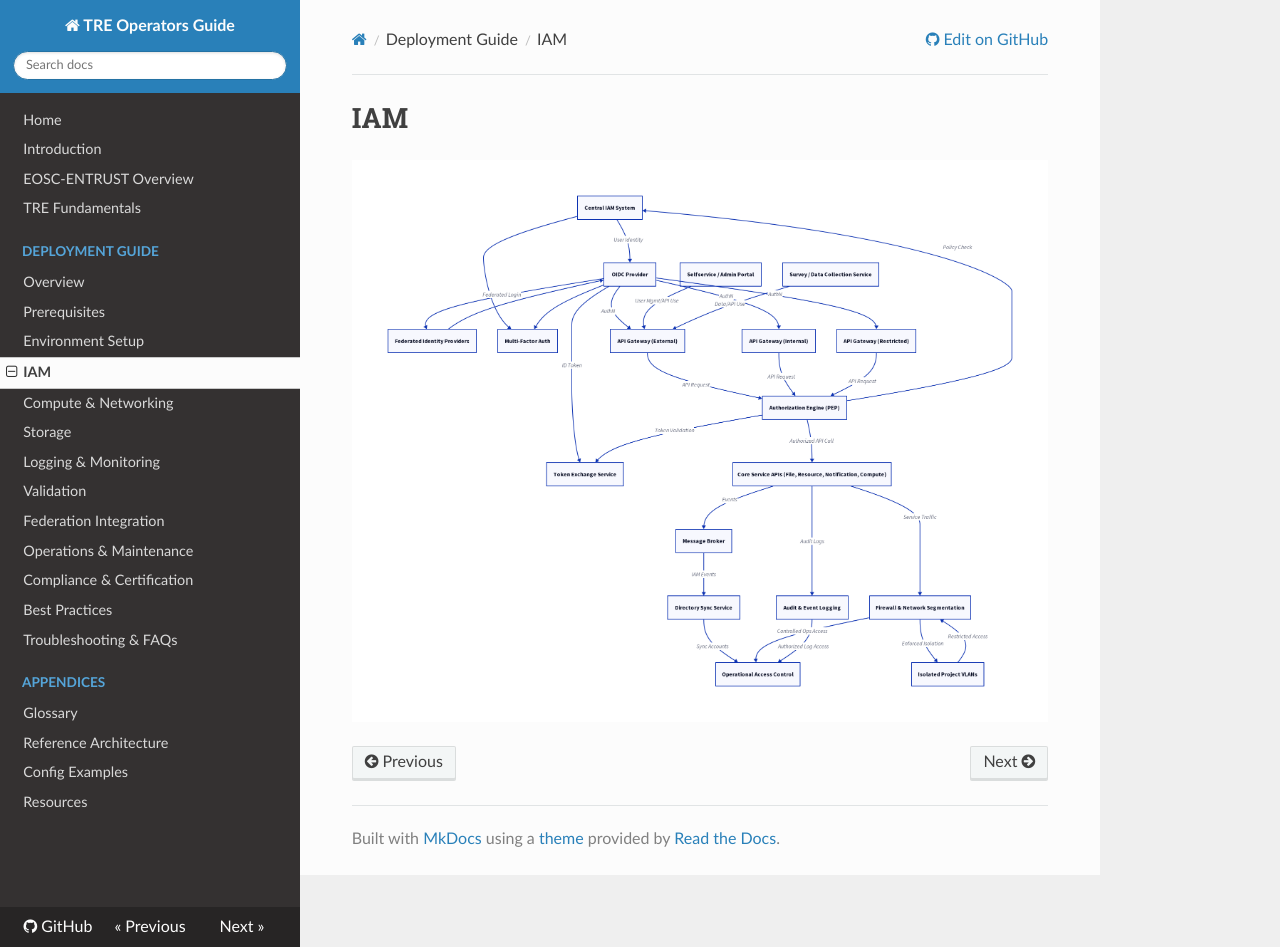
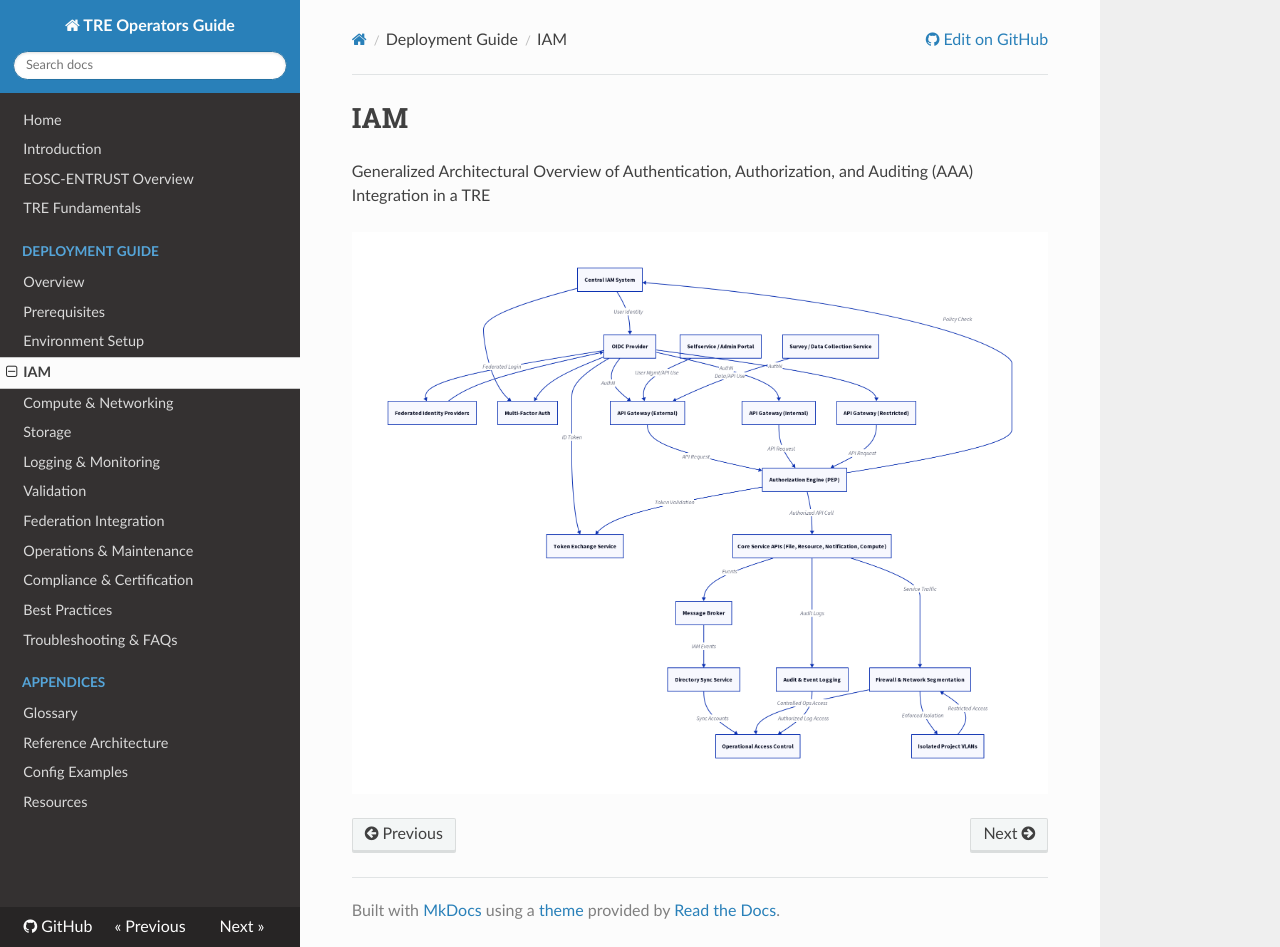
Before and after one commit to unioslo/tre-operators-docs, an MkDocs documentation site: the page built from docs/deployment/iam.md, in a window 1280 px wide and 947 px high. Built offline with MkDocs 1.6.1, drawn with Linux system fonts in a browser that asks for light colours; nearby versions of some CDN libraries.

Commit message:
Reorder IAM documentation content for improved clarity and structure

```diff
--- a/docs/deployment/iam.md
+++ b/docs/deployment/iam.md
@@ -1,3 +1,5 @@
 # IAM
 
-![Generalized Architectural Overview of Authentication, Authorization, and Auditing (AAA) Integration in a TRE](../images/aaai_architecture.png)
+Generalized Architectural Overview of Authentication, Authorization, and Auditing (AAA) Integration in a TRE
+
+![IAM](../images/aaai_architecture.png)
```
